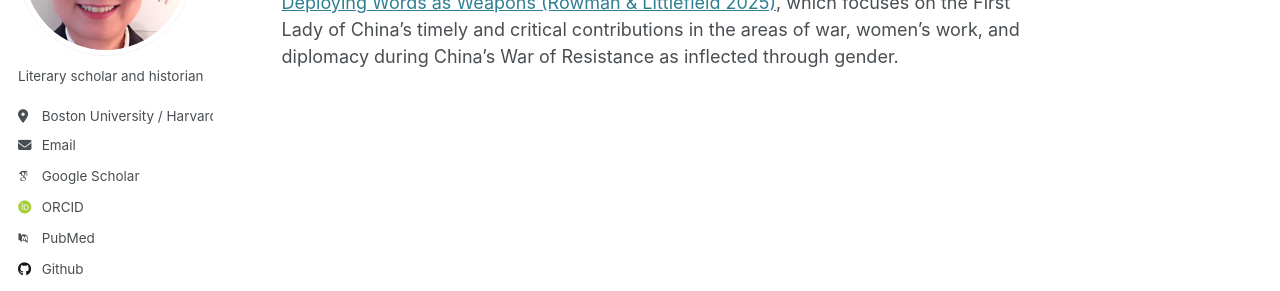
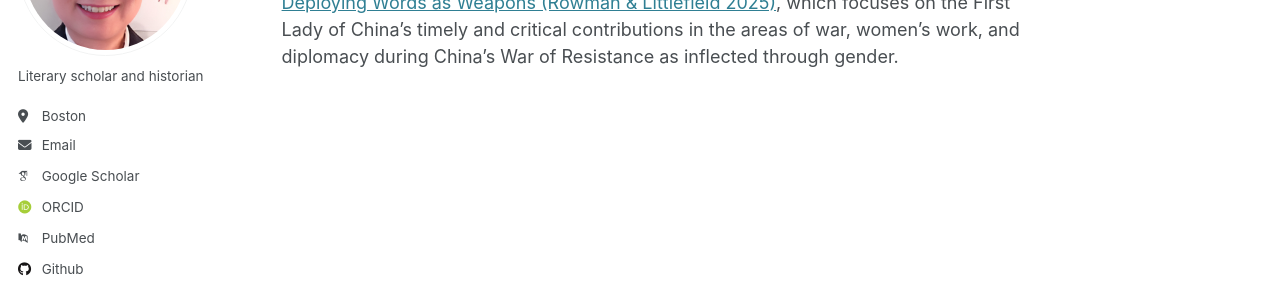
Before and after one commit to estherthu/estherthu.github.io, a Jekyll site: the page built from _pages/about.md, in a window 1280 px wide. Shown: the part 225-516 px from the top of the page. Built offline with Jekyll 4.4.1, drawn with Linux system fonts in a browser that asks for light colours; some web fonts are replaced.

Commit message:
Update _config.yml

```diff
--- a/_config.yml
+++ b/_config.yml
@@ -23,7 +23,7 @@ author:
   avatar           : "githubprofileimage.JPG"
   name             : ""
   bio              : "Literary scholar and historian"
-  location         : "Boston University / Harvard University (Fairbank Center for Chinese Studies)"
+  location         : "Boston"
   email            : "ethu@bu.edu / estherhu@gmail.com"
 
   # Academic websites
```
